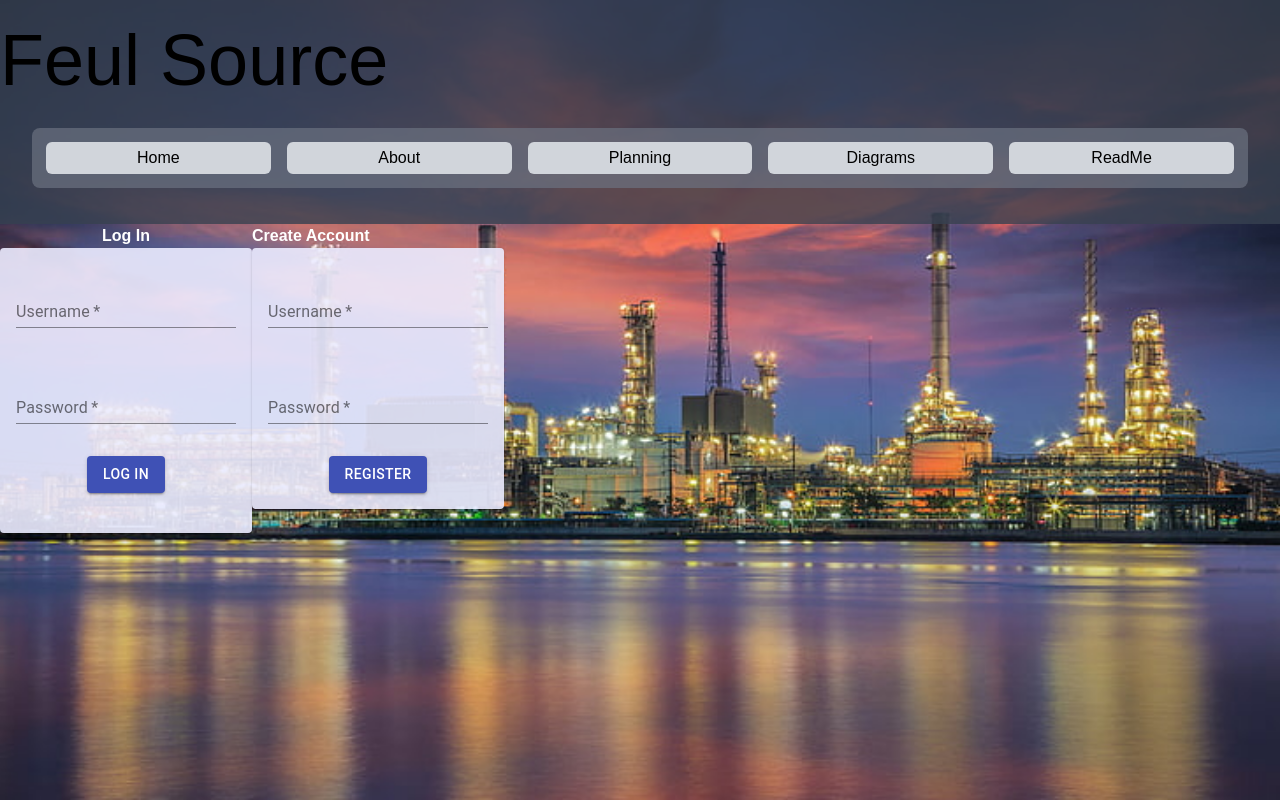
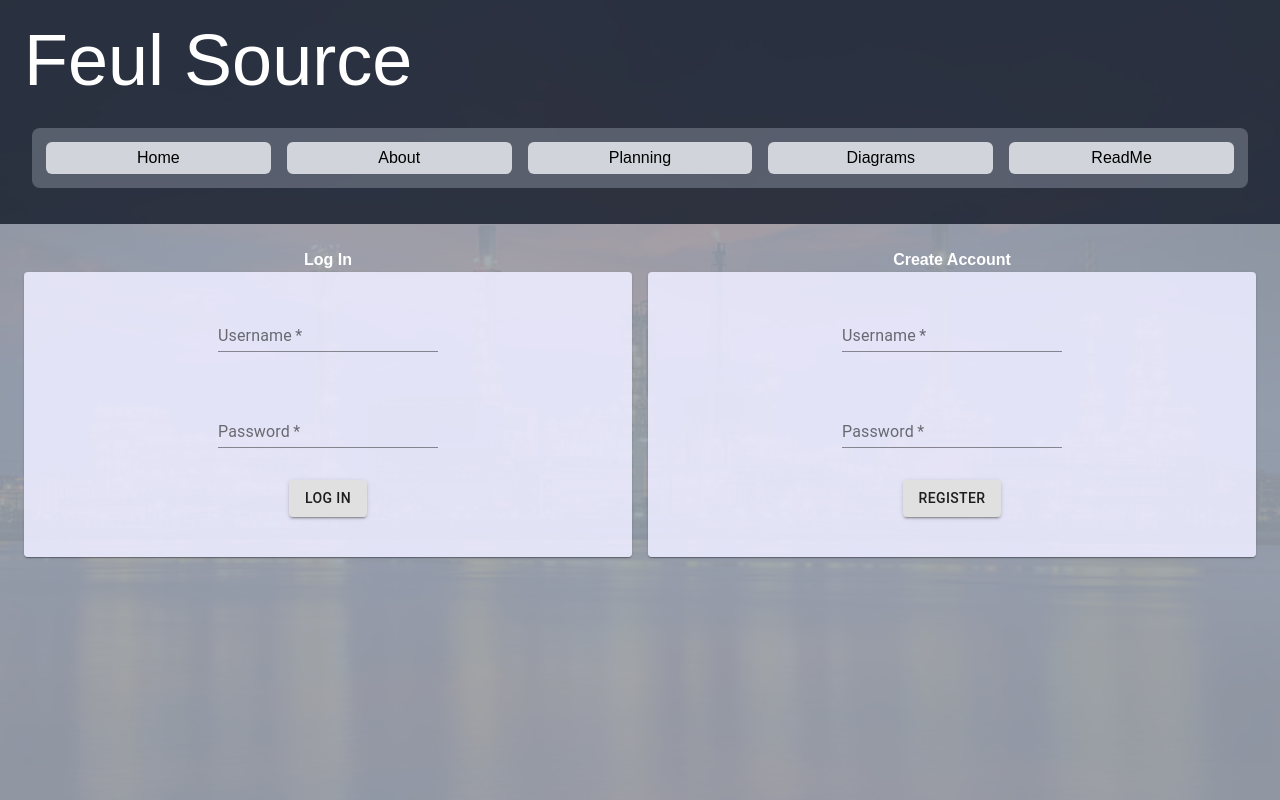
Before and after one commit to NightFox001/4353-Assignment, a Next.js app in the folder 4353-fuel-app/: page /home in a window 1280 px wide. Built offline with nearby package versions, Linux system fonts and the light colour scheme.

Commit message:
styled home

```diff
--- a/4353-fuel-app/components/Header.js
+++ b/4353-fuel-app/components/Header.js
@@ -29,7 +29,7 @@ const goToHelp = () => {
 
   return (
     <>
-        <div class='bg-gray-700 bg-opacity-80 w-full pt-6 pb-1' >
+        <div class='bg-gray-900 bg-opacity-80 w-full pt-6 pb-1'>
 
             <div class='text-7xl'>Company Name</div>
             <div class='m-8 p-1.5 flex bg-opacity-70 text-1xl bg-gray-500 rounded-lg '>
--- a/4353-fuel-app/components/HomeHeader.js
+++ b/4353-fuel-app/components/HomeHeader.js
@@ -25,8 +25,8 @@ export const HomeHeader = () => {
 
   return (
     <>
-        <div class='bg-gray-700 bg-opacity-80 w-full pt-6 pb-1' >
-            <div class='text-7xl'>Feul Source</div>
+        <div class='bg-gray-900 bg-opacity-80 w-full pt-6 pb-1' >
+            <div class='text-7xl text-white pl-6'>Feul Source</div>
             <div class='m-8 p-1.5 flex bg-opacity-70 text-1xl bg-gray-500 rounded-lg '>
                 <button
                     class="flex-1 m-2 bg-gray-300 hover:bg-gray-400 rounded-md h-8"
--- a/4353-fuel-app/components/Login.js
+++ b/4353-fuel-app/components/Login.js
@@ -9,7 +9,6 @@ const useStyles = makeStyles((theme) => ({
   paper: {
     padding: theme.spacing(2),
     textAlign: 'center',
-    color: theme.palette.text.secondary,
     background: "rgba(235,235,255,0.9)"
   },
 }));
@@ -60,7 +59,7 @@ export const Login = () => {
                     required
                 />
                 <br /><br />
-                <Button color="primary" onClick={handleLogin} variant="contained">Log In</Button>
+                <Button color="rgba(156, 163, 175, 1)" onClick={handleLogin} variant="contained">Log In</Button>
                 <br /><br />
 
             </Paper>
--- a/4353-fuel-app/components/Register.js
+++ b/4353-fuel-app/components/Register.js
@@ -37,7 +37,7 @@ export const Register = () => {
     }
 
     return (
-        <div>
+        <div class='text-center'>
             <h1 style={{ color: 'white', fontWeight: 900 }}>Create Account</h1>
             <Paper className={classes.paper}>
                 {!!error && <p>{error}</p>}
@@ -59,7 +59,8 @@ export const Register = () => {
                     required
                 />
                 <br /><br />
-                <Button color="primary" onClick={handleRegister} variant="contained">Register</Button>
+                <Button color="" onClick={handleRegister} variant="contained">Register</Button>
+                <br /><br />
             </Paper>
         </div>
     )
--- a/4353-fuel-app/pages/home.js
+++ b/4353-fuel-app/pages/home.js
@@ -19,11 +19,16 @@ const Home = () => {
 
 
     return (
-        <div>
+        <div class='bg-gray-400 bg-opacity-90 h-screen'>
             <HomeHeader/>
-            <div class='flex'>
-                <Login/>
-                <Register/>
+            <div class='flex m-6 space-x-4'>
+                <div class='flex-1'>
+                    <Login />
+                </div>
+                <div class='flex-1'>
+                    <Register />
+                </div>
+
             </div>
         </div>
     )
```
